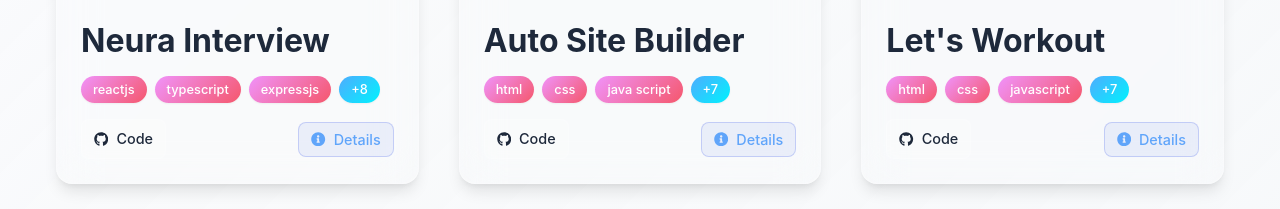
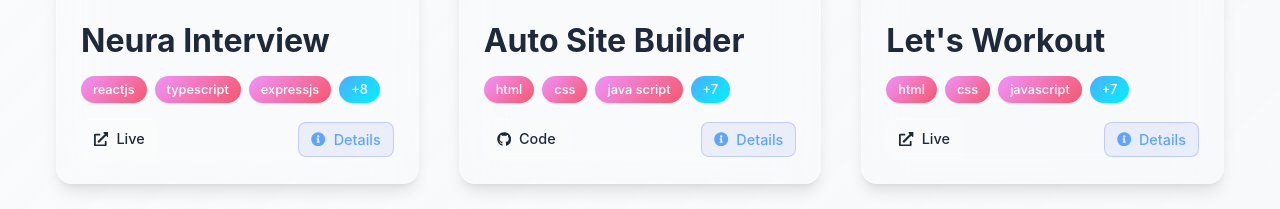
Before and after one commit to prithviraj-kt/portfolio_ui, a React (Vite) app: page / in a window 1280 px wide. Shown: the part 7612-7821 px from the top of the page. Built offline with nearby package versions, Linux system fonts and the light colour scheme; grey boxes are pictures that could not be loaded.

Commit message:
Updated Project

```diff
--- a/src/sections/Projects.jsx
+++ b/src/sections/Projects.jsx
@@ -53,8 +53,8 @@ const Projects = () => {
         "shad cn",
         "AWS",
       ],
-      liveLink: "https://your-neura-interview-demo.com",
-      githubLink: "https://stately-lebkuchen-6c9d18.netlify.app/",
+      liveLink: "https://d7hc206cvztzy.cloudfront.net/",
+      githubLink: "",
     },
     {
       id: 0,
@@ -83,7 +83,7 @@ const Projects = () => {
         "gemini 2.5 pro model",
         "web containers",
       ],
-      liveLink: "https://your-auto-site-builder-demo.com",
+      liveLink: "",
       githubLink: "https://github.com/prithviraj-kt/auto-site-builder",
     },
     {
@@ -116,8 +116,8 @@ const Projects = () => {
         "gemini ai Models",
         "bootstrap",
       ],
-      liveLink: "https://your-lets-workout-demo.com",
-      githubLink: "https://d1ravszf4ic7qs.cloudfront.net",
+      liveLink: "https://d1ravszf4ic7qs.cloudfront.net",
+      githubLink: "",
       featured: true,
     },
     {
@@ -147,7 +147,7 @@ const Projects = () => {
         "lucide-react",
         "next-themes",
       ],
-      liveLink: "https://your-ats-demo.com",
+      liveLink: "",
       githubLink: "https://github.com/prithviraj-kt/ats",
     },
     {
@@ -175,7 +175,7 @@ const Projects = () => {
         "bootstrap",
         "reactjs",
       ],
-      liveLink: "https://your-nft-project-demo.com",
+      liveLink: "",
       githubLink:
         "https://github.com/prithviraj-kt/authentication-of-nft-using-python",
     },
@@ -236,7 +236,7 @@ const Projects = () => {
         "reactjs",
         "nodejs",
       ],
-      liveLink: "https://your-digi-elective-demo.com",
+      liveLink: "",
       githubLink: "https://github.com/prithviraj-kt/Elective_backend",
     },
     {
@@ -268,7 +268,7 @@ const Projects = () => {
         "mysql",
         "prisma",
       ],
-      liveLink: "https://linkify-demo.com", // Replace with actual live URL
+      liveLink: "",
       githubLink: "https://github.com/prithviraj-kt/Linkify_backend",
     },
     {
@@ -298,7 +298,7 @@ const Projects = () => {
         "firebase firestore",
         "firebase sdk",
       ],
-      liveLink: "https://your-dollar-account-demo.com",
+      liveLink: "",
       githubLink: "https://github.com/prithviraj-kt/Money-Magic",
     },
   ];
@@ -579,7 +579,7 @@ const Projects = () => {
                     }}
                   >
                     <motion.a
-                      href={project.githubLink}
+                      href={project.liveLink ? project.liveLink : project.githubLink}
                       target="_blank"
                       rel="noopener noreferrer"
                       whileHover={{ scale: 1.05 }}
@@ -599,7 +599,7 @@ const Projects = () => {
                         transition: "all 0.3s ease",
                       }}
                     >
-                      <FaGithub /> Code
+                      {project.liveLink ? <FaExternalLinkAlt /> : <FaGithub />} {project.liveLink ? "Live" : "Code"}
                     </motion.a>
 
                     <motion.button
@@ -784,7 +784,7 @@ const Projects = () => {
                     }}
                   >
                     <a
-                      href={selectedProject.githubLink}
+                      href={selectedProject.liveLink ? selectedProject.liveLink : selectedProject.githubLink}
                       target="_blank"
                       rel="noopener noreferrer"
                       className="btn btn-secondary"
@@ -794,7 +794,7 @@ const Projects = () => {
                         gap: "8px",
                       }}
                     >
-                      <FaGithub /> View Code
+                      {selectedProject.liveLink ? <FaExternalLinkAlt /> : <FaGithub />} {selectedProject.liveLink ? "View Live" : "View Code"}
                     </a>
                   </div>
                 </div>
```
